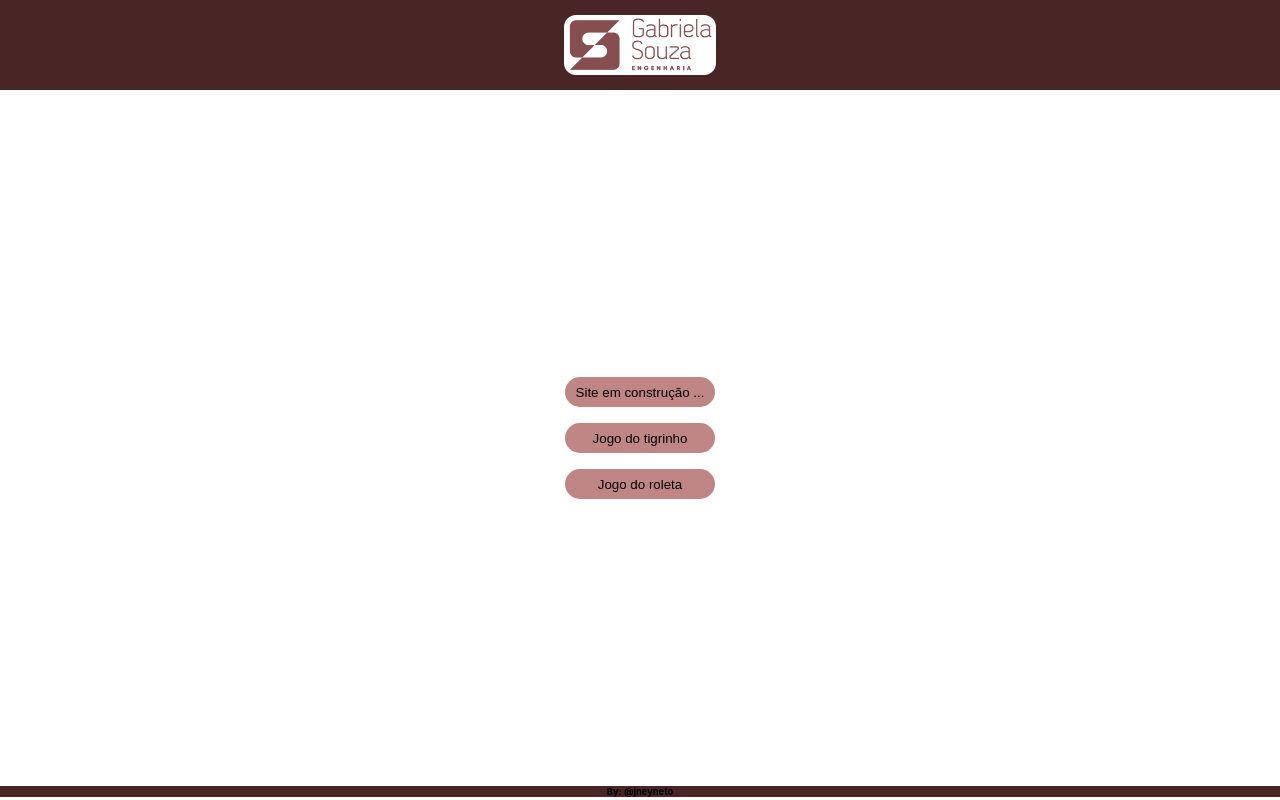
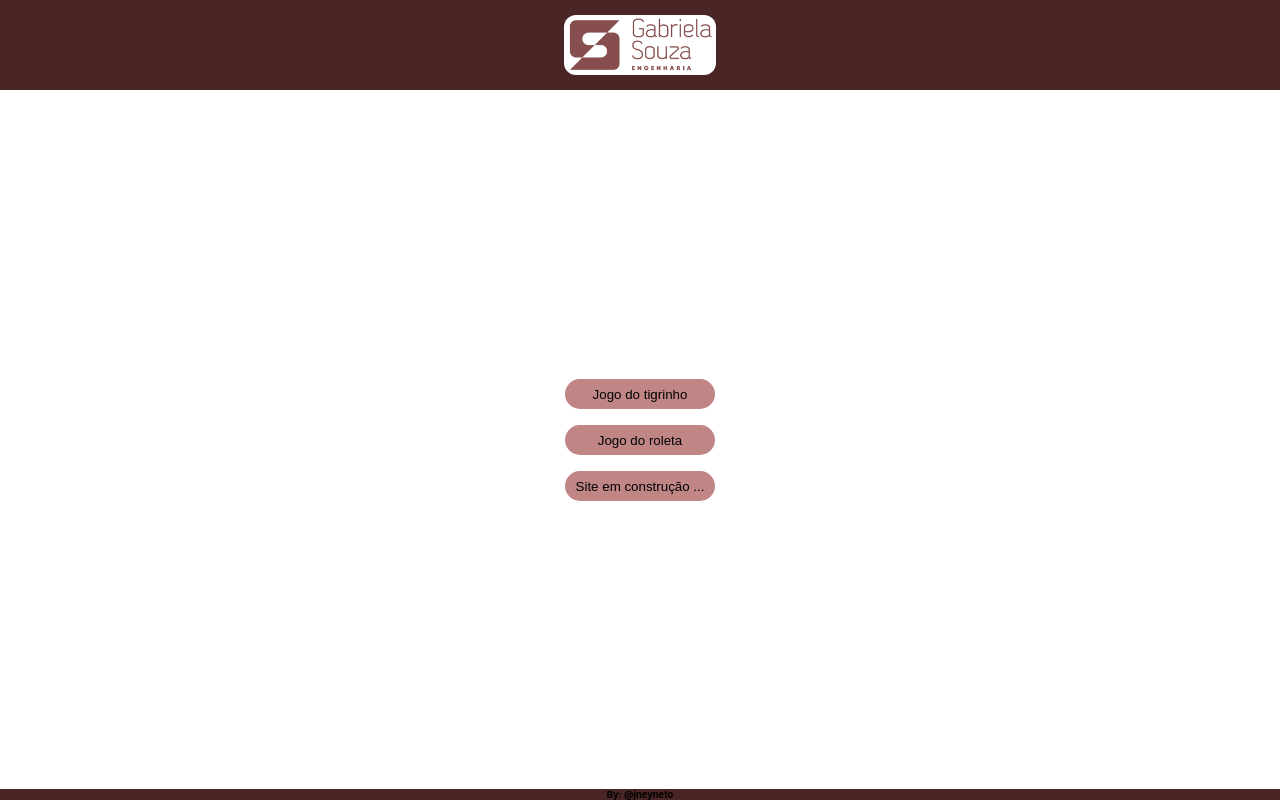
Before and after one commit to jneyneto/GS5, a React (Create React App) app: page / in a window 1280 px wide. Built offline with nearby package versions, Linux system fonts and the light colour scheme.

Commit message:
fix: adjust footer position

```diff
--- a/src/components/FooterDash/styles.css
+++ b/src/components/FooterDash/styles.css
@@ -2,9 +2,12 @@ footer {
     display: flex;
     align-items: center;
     justify-content: center;
+    position: fixed;
 
     width: 100vw;
     max-height: 80px;
+
+    bottom: 0;
 
     font-size: 8px;
     font: bold;
--- a/src/pages/Folder/index.jsx
+++ b/src/pages/Folder/index.jsx
@@ -1,7 +1,6 @@
 import './styles.css';
 import logo from "../../assets/logo_gs5.png";
 import FooterDash from "../../components/FooterDash";
-import { Navigate } from 'react-router-dom';
 
 
 const Folder = () => {
@@ -10,16 +9,15 @@ const Folder = () => {
       <img src={logo} alt="" />
     </header>
     <section className='body'>
-      <button className='pointer'>
-        Site em construção ...
-      </button>
       <button className='pointer' onClick={() => { window.location.href = "https://wa.me/5584998188083?text=teste%20de%20teste" }}>
         Jogo do tigrinho
       </button>
       <button className='pointer'>
         Jogo do roleta
       </button>
-
+      <button className='pointer'>
+        Site em construção ...
+      </button>
     </section>
     <FooterDash />
 
--- a/src/pages/Folder/styles.css
+++ b/src/pages/Folder/styles.css
@@ -26,7 +26,7 @@ header img {
 
   flex-grow: 4;
 
-  min-height: calc(100vh - 104px);
+  min-height: calc(100vh - 100px);
 }
 
 .body button {
--- a/src/pages/Home/index.jsx
+++ b/src/pages/Home/index.jsx
@@ -4,12 +4,9 @@ import FooterDash from "../../components/FooterDash";
 import apresentacao from "../../assets/gs5_apresentacao.png";
 import bkg from "../../assets/gs5_bkg1.png";
 import contato from "../../assets/contato.png";
-import contatos from "../../assets/gs5_bkg_contato.png";
 import ig from "../../assets/ig.png";
 import mail from "../../assets/mail.png";
 import wpp from "../../assets/wpp.png";
-import wpp_ from "../../assets/wpp_.png";
-import { useEffect, useState } from 'react';
 
 export default function Home() {
 
--- a/src/routes.jsx
+++ b/src/routes.jsx
@@ -1,4 +1,4 @@
-import { Navigate, Outlet, Route, Routes } from 'react-router-dom';
+import { Route, Routes } from 'react-router-dom';
 import { ContextProvider } from './contexts/MyContext';
 import Home from './pages/Home';
 import Folder from './pages/Folder';
```
